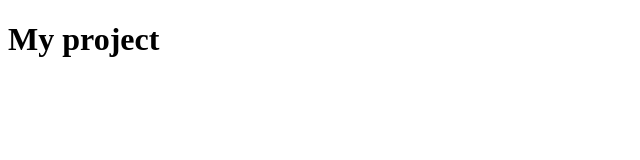
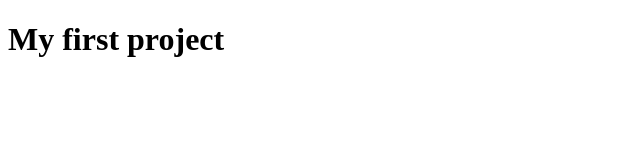
Before and after one commit to Ganna-Shkarupa/first-project, a plain HTML site: page index.html in a window 1280 px wide. Shown: the whole page, without its empty margins (0-640 px from the left). Drawn offline with Linux system fonts and the light colour scheme.

Commit message:
Update index.html

```diff
--- a/index.html
+++ b/index.html
@@ -7,6 +7,6 @@
     <title>My project</title>
 </head>
 <body>
-    <h1>My project</h1>
+    <h1>My first project</h1>
 </body>
 </html>
```
